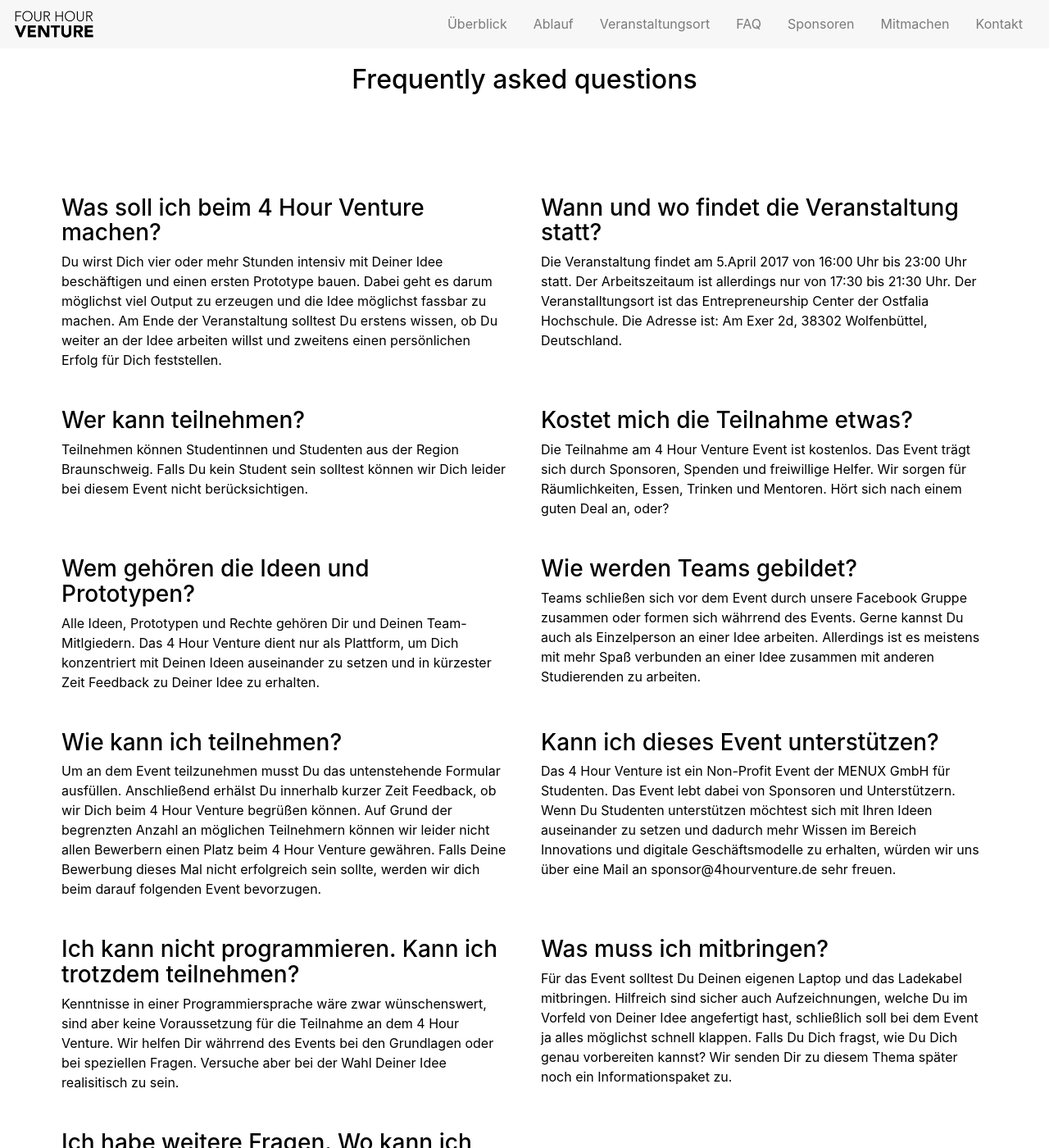
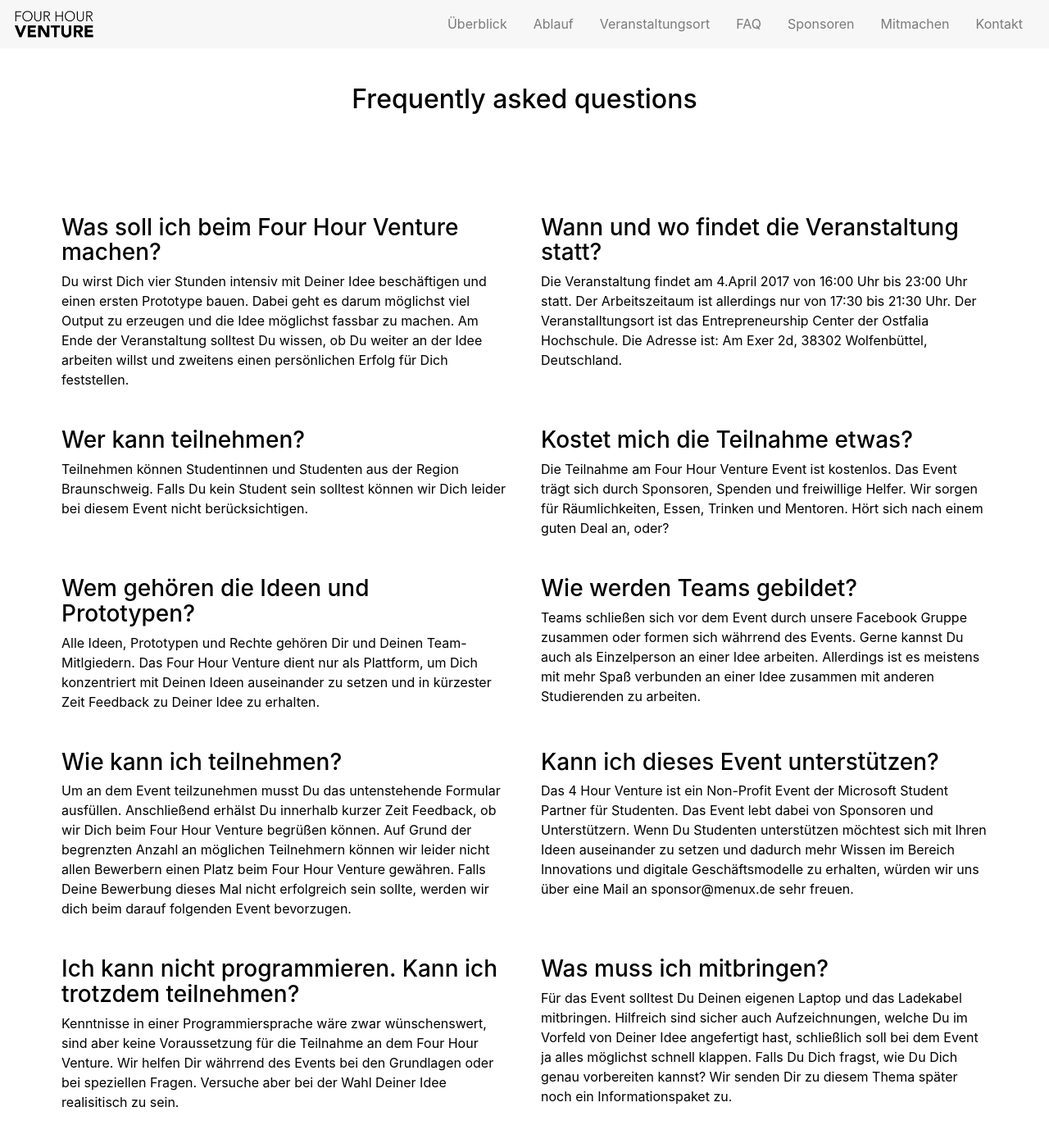
Before and after one commit to Menux/4-Hour-Venture, a Jekyll site: the page built from index.html, in a window 1280 px wide and 1400 px high, scrolled down 3278 px. Shown: the whole window at 82% size. Built offline with Jekyll 4.4.1, drawn with Linux system fonts in a browser that asks for light colours; nearby versions of some CDN libraries; some of the changed text lies outside the part shown.

Commit message:
Updated files based on event date changed

```diff
--- a/_layouts/default.html
+++ b/_layouts/default.html
@@ -14,14 +15,15 @@
     <meta name="publisher" content="MENUX GmbH">
     <meta name="copyright" content="MENUX GmbH">
     <meta name="description" content="Das 4 Hour Venture ist ein Non-Profit Event für Studierende aus der Region Braunschweig. Bei dem Event werden innerhalb von 4 Stunden Ideen zu ersten Prototypen.">
-    <meta name="keywords" content="4 Hour Venture, Four Hour Venture, Startup Weekend, Braunschweig Startup, Braunschweig, Startups in Braunschweig, Startup Event Braunschweig, MENUX, MENUX GmbH, Startup Ostfalia, Startup Wolfsburg, Braunschweig Startup, Wolfsburg Startups, Startup Event">
+    <meta name="keywords" content="Four Hour Venture, Four Hour Venture, Startup Weekend, Braunschweig Startup, Braunschweig, Startups in Braunschweig, Startup Event Braunschweig, MENUX, MENUX GmbH, Startup Ostfalia, Startup Wolfsburg, Braunschweig Startup, Wolfsburg Startups, Startup Event">
     <meta name="page-topic" content="Wirtschaft">
-    <meta name="audience" content="Alle"><meta http-equiv="content-language" content="de">
+    <meta name="audience" content="Alle">
+    <meta http-equiv="content-language" content="de">
     <meta name="robots" content="index, follow">
     <meta name="DC.Creator" content="MENUX GmbH">
     <meta name="DC.Publisher" content="MENUX GmbH">
     <meta name="DC.Rights" content="MENUX GmbH">
-    <meta name="DC.Description" content="Das 4 Hour Venture ist ein Non-Profit Event für Studierende aus der Region Braunschweig. Bei dem Event werden innerhalb von 4 Stunden Ideen zu ersten Prototypen.">
+    <meta name="DC.Description" content="Das Four Hour Venture ist ein Non-Profit Event für Studierende aus der Region Braunschweig. Bei dem Event werden innerhalb von Four Stunden Ideen zu ersten Prototypen.">
     <meta name="DC.Language" content="de">
 
     <!-- FONTS -->
@@ -31,6 +33,7 @@
     <link rel="stylesheet" href="assets/css/main.css">
     <link rel="stylesheet" href="https://maxcdn.bootstrapcdn.com/font-awesome/4.7.0/css/font-awesome.min.css">
 </head>
+
 <body onload="loadScript()">
 
     <nav class="navbar navbar-toggleable-md navbar-light bg-faded fixed-top">
@@ -72,18 +75,17 @@
         </div>
     </nav>
 
-
     {{ content }}
 
     <div class="container">
         <footer id="footer-sponsors-support">
 
             <p class="text-center footer-legal">
-                Copyright &copy; 4 Hour Venture Events.
-                <span class="footer-grey">Ein Projekt der MENUX GmbH</span> |
+                <span class="footer-grey">Ein Event der Microsoft Student Partner Deutschland</span> |
                 <a href="https://www.menux.de/impressum" target="_blank">Impressum</a> |
                 <a href="/datenschutz">Datenschutz</a>
                 <br />
+                We ❤ Open Source.<br />
                 <span class="footer-small">Bearbeite diese Seite auf <i class="fa fa-github" aria-hidden="true"></i>
           <a href="https://github.com/MENUX/4-Hour-Venture" target="_blank">GitHub</a>.</span>
             </p>
@@ -104,4 +106,5 @@
     <script src="assets/js/jquery.countdown.min.js" type="text/javascript"></script>
     <script src="assets/js/script.js" type="text/javascript"></script>
 </body>
+
 </html>
--- a/assets/js/script.js
+++ b/assets/js/script.js
@@ -20,7 +20,7 @@ $(function() {
 
 // ## Count Down
 $(function() {
-    $("#countdown").countdown("2017/04/05 17:00:00", {elapse: true}).on('update.countdown', function(event) {
+    $("#countdown").countdown("2017/04/04 17:00:00", {elapse: true}).on('update.countdown', function(event) {
         if (event.elapsed && event.strftime('%H') === "06") {
             $(this).text(event.strftime('Das Event ist schon zu Ende. Bis zum nächsten Mal.'));
         } else if (event.elapsed) {
--- a/index.html
+++ b/index.html
@@ -1,13 +1,12 @@
 ---
 layout: default
 ---
-
 <div id="start-header">
     <div class="container">
         <div id="start-into">
             <img src="{{site.baseurl}}/assets/images/logo.png" width="100%" />
             <h3><strong>Das Rapid Prototyping Event für Studierende.</strong></h3>
-            <p>5.April 2017 @ Entrepreneurship Center / Ostfalia Hochschule Wolfenbüttel.</p>
+            <p>4.April 2017 @ Entrepreneurship Center / Ostfalia Hochschule Wolfenbüttel.</p>
             <div id="countdown"></div>
         </div>
     </div>
@@ -17,33 +16,25 @@ layout: default
 <div class="container" id="about">
     <div class="row">
         <div class="col-md-6">
-      <h2>Was macht das 4 Hour Venture aus?</h2>
+            <h2>Was ist das Four Hour Venture?</h2>
             <p>
-          Das <strong>4 Hour Venture</strong> ist ein kostenloses Event für Studierende,
-          um internetbasierte oder informationsbasierte Geschäftsmodelle schnell zu ausprobieren und erste Prototypen zu bauen.
-          Man kann das 4 Hour Venture Event auch als Startup Weekend auf Steroiden bezeichnen.
+                Das <strong>Four Hour Venture</strong> ist ein kostenloses Event für Studierende, um internetbasierte oder informationsbasierte Geschäftsmodelle schnell zu ausprobieren und erste Prototypen zu bauen. Man kann das Four Hour Venture Event
+                auch als Startup Weekend auf Steroiden bezeichnen.
             </p>
 
             <p>
-        Egal ob kleines Web-Tool, erster Webshop oder Papierprototype. Mit dem Format 4 Hour Venture wollen
-        wir zeigen, welche produktiven Fähigkeiten in Dir stecken und Dich
-        so darauf vorbereiten kreative Lösungen in kürzester Zeit zu erarbeiten. Ob Du die erlernten
-        Fähigkeiten anschließend in Deinem eigenen Unternehmen oder in einer Festanstellung
-        nutzst, bleibt Dir überlassen.
+                Egal ob kleines Web-Tool, erster Webshop oder Papierprototype. Mit dem Format Four Hour Venture wollen wir zeigen, welche produktiven Fähigkeiten in Dir stecken und Dich so darauf vorbereiten kreative Lösungen in kürzester Zeit zu erarbeiten. Ob Du die
+                erlernten Fähigkeiten anschließend in Deinem eigenen Unternehmen oder in einer Festanstellung nutzst, bleibt Dir überlassen.
             </p>
 
             <p>
-        Wir helfen Dir aber nicht nur bei den ersten Schritten. Mit dem Netzwerk und den Möglichkeiten des
-        Entrpreneurship Centers können wir Dich nach dem Event unterstützen,
-        an Deiner Idee weiter zu arbeiten. Gezwungen dazu bist Du aber keineswegs.
-        Betrachte das 4 Hour Venture als Möglichkeit Deine Ideen ohne Risiko zu testen.
+                Wir helfen Dir aber nicht nur bei den ersten Schritten. Mit dem Netzwerk und den Möglichkeiten des Entrpreneurship Centers können wir Dich nach dem Event unterstützen, an Deiner Idee weiter zu arbeiten. Gezwungen dazu bist Du aber keineswegs. Betrachte
+                das Four Hour Venture als Möglichkeit Deine Ideen ohne Risiko zu testen.
             </p>
 
             <p>
-        Das 4 Hour Venture ist ein studentisches Non-Profit Event. Veranstalter des Events ist die
-        MENUX GmbH mit Unterstützung vom Entrepreneuership Center und der Microsoft
-        Deutschland GmbH. Das Event findet am 5.April 2017 statt. Wir frseuen
-        uns auf Deine Teilnahme und Deinen ersten Prototype Deiner Idee.
+                Das Four Hour Venture ist ein studentisches Non-Profit Event. Veranstalter des Events sind die Microsoft Student Partner mit Unterstützung vom Entrepreneuership Center, Creative Spielraum, Microsoft und MENUX. Das Event findet am 4.April 2017 statt. Wir
+                frseuen uns auf Deine Teilnahme und Deinen ersten Prototype Deiner Idee.
             </p>
         </div>
         <div class="col-md-6">
@@ -54,7 +45,7 @@ layout: default
 
 <!-- Schedule -->
 <div class="container" id="schedule">
-    <h2 class="text-center">Ablauf des 4 Hour Venture</h2>
+    <h2 class="text-center">Ablauf des Four Hour Venture</h2>
 
     <div class="row">
         <div class="col-sm-12 col-md-4">
@@ -120,7 +111,7 @@ layout: default
         </div>
         <div class="col-md-4 col-sm-12">
 
-        <h4>Veranstaltungstag: 5.April 2017</h4>
+            <h4>Veranstaltungstag: 4.April 2017</h4>
             <table class="table table-inverse col-12" id="timetable">
                 <tr>
                     <td>
@@ -230,9 +221,7 @@ layout: default
                             <img src="{{site.baseurl}}/assets/images/ostfalia-hochschule.png" width="100%" />
                             <h4>Entrepreneurship Center der Ostfalia Hochschule</h4>
                             <p>
-                              Am Exer 2d<br>
-                              38302 Wolfenbüttel<br>
-                              Deutschland
+                                Am Exer 2d<br> 38302 Wolfenbüttel<br> Deutschland
                             </p>
                             <p><a href="https://goo.gl/maps/k2qrHMw8TTs" target="_blank">In Google Maps öffnen</a></p>
                         </div>
@@ -250,22 +239,17 @@ layout: default
 
     <div class="row">
         <div class="col-md-6">
-        <h3>Was soll ich beim 4 Hour Venture machen?</h3>
+            <h3>Was soll ich beim Four Hour Venture machen?</h3>
             <p>
-          Du wirst Dich vier oder mehr Stunden intensiv mit Deiner Idee beschäftigen
-          und einen ersten Prototype bauen. Dabei geht es darum möglichst viel
-          Output zu erzeugen und die Idee möglichst fassbar zu machen. Am Ende der
-          Veranstaltung solltest Du erstens wissen, ob Du weiter an der Idee arbeiten willst
-          und zweitens einen persönlichen Erfolg für Dich feststellen.
+                Du wirst Dich vier Stunden intensiv mit Deiner Idee beschäftigen und einen ersten Prototype bauen. Dabei geht es darum möglichst viel Output zu erzeugen und die Idee möglichst fassbar zu machen. Am Ende der Veranstaltung solltest Du wissen, ob Du weiter
+                an der Idee arbeiten willst und zweitens einen persönlichen Erfolg für Dich feststellen.
             </p>
         </div>
         <div class="col-md-6">
             <h3>Wann und wo findet die Veranstaltung statt?</h3>
             <p>
-          Die Veranstaltung findet am 5.April 2017 von 16:00 Uhr bis 23:00 Uhr statt.
-          Der Arbeitszeitaum ist allerdings nur von 17:30 bis 21:30 Uhr. Der Veranstalltungsort ist
-          das Entrepreneurship Center der Ostfalia Hochschule. Die Adresse ist: Am Exer 2d,
-          38302 Wolfenbüttel, Deutschland.
+                Die Veranstaltung findet am 4.April 2017 von 16:00 Uhr bis 23:00 Uhr statt. Der Arbeitszeitaum ist allerdings nur von 17:30 bis 21:30 Uhr. Der Veranstalltungsort ist das Entrepreneurship Center der Ostfalia Hochschule. Die Adresse ist: Am Exer 2d, 38302
+                Wolfenbüttel, Deutschland.
             </p>
         </div>
     </div>
@@ -273,15 +257,11 @@ layout: default
     <div class="row">
         <div class="col-md-6">
             <h3>Wer kann teilnehmen?</h3>
-        <p>Teilnehmen können Studentinnen und Studenten aus der Region Braunschweig.
-          Falls Du kein Student  sein solltest können wir Dich leider bei diesem
-          Event nicht berücksichtigen.</p>
+            <p>Teilnehmen können Studentinnen und Studenten aus der Region Braunschweig. Falls Du kein Student sein solltest können wir Dich leider bei diesem Event nicht berücksichtigen.</p>
         </div>
         <div class="col-md-6">
             <h3>Kostet mich die Teilnahme etwas?</h3>
-        <p>Die Teilnahme am 4 Hour Venture Event ist kostenlos. Das Event trägt sich
-          durch Sponsoren, Spenden und freiwillige Helfer. Wir sorgen für Räumlichkeiten,
-          Essen, Trinken und Mentoren. Hört sich nach einem guten Deal an, oder?</p>
+            <p>Die Teilnahme am Four Hour Venture Event ist kostenlos. Das Event trägt sich durch Sponsoren, Spenden und freiwillige Helfer. Wir sorgen für Räumlichkeiten, Essen, Trinken und Mentoren. Hört sich nach einem guten Deal an, oder?</p>
         </div>
     </div>
 
@@ -289,18 +269,14 @@ layout: default
         <div class="col-md-6">
             <h3>Wem gehören die Ideen und Prototypen?</h3>
             <p>
-          Alle Ideen, Prototypen und Rechte gehören Dir und Deinen Team-Mitlgiedern.
-          Das 4 Hour Venture dient nur als Plattform, um Dich konzentriert mit Deinen
-          Ideen auseinander zu setzen und in kürzester Zeit Feedback zu Deiner Idee zu erhalten.
+                Alle Ideen, Prototypen und Rechte gehören Dir und Deinen Team-Mitlgiedern. Das Four Hour Venture dient nur als Plattform, um Dich konzentriert mit Deinen Ideen auseinander zu setzen und in kürzester Zeit Feedback zu Deiner Idee zu erhalten.
             </p>
         </div>
         <div class="col-md-6">
             <h3>Wie werden Teams gebildet?</h3>
             <p>
-          Teams schließen sich vor dem Event durch unsere Facebook Gruppe zusammen oder formen sich währrend des Events.
-          Gerne kannst Du auch als Einzelperson an einer Idee arbeiten. Allerdings ist
-          es meistens mit mehr Spaß verbunden an einer Idee zusammen mit anderen Studierenden
-          zu arbeiten.
+                Teams schließen sich vor dem Event durch unsere Facebook Gruppe zusammen oder formen sich währrend des Events. Gerne kannst Du auch als Einzelperson an einer Idee arbeiten. Allerdings ist es meistens mit mehr Spaß verbunden an einer Idee zusammen mit
+                anderen Studierenden zu arbeiten.
             </p>
         </div>
     </div>
@@ -309,22 +285,15 @@ layout: default
         <div class="col-md-6">
             <h3>Wie kann ich teilnehmen?</h3>
             <p>
-          Um an dem Event teilzunehmen musst Du das untenstehende Formular ausfüllen.
-          Anschließend erhälst Du innerhalb kurzer Zeit Feedback, ob wir Dich beim 4 Hour Venture
-          begrüßen können. Auf Grund der begrenzten Anzahl an möglichen Teilnehmern können wir leider
-          nicht allen Bewerbern einen Platz beim 4 Hour Venture gewähren. Falls Deine
-          Bewerbung dieses Mal nicht erfolgreich sein sollte, werden wir dich beim darauf
-          folgenden Event bevorzugen.
+                Um an dem Event teilzunehmen musst Du das untenstehende Formular ausfüllen. Anschließend erhälst Du innerhalb kurzer Zeit Feedback, ob wir Dich beim Four Hour Venture begrüßen können. Auf Grund der begrenzten Anzahl an möglichen Teilnehmern können wir
+                leider nicht allen Bewerbern einen Platz beim Four Hour Venture gewähren. Falls Deine Bewerbung dieses Mal nicht erfolgreich sein sollte, werden wir dich beim darauf folgenden Event bevorzugen.
             </p>
         </div>
         <div class="col-md-6">
             <h3>Kann ich dieses Event unterstützen?</h3>
             <p>
-          Das 4 Hour Venture ist ein Non-Profit Event der MENUX GmbH für Studenten.
-          Das Event lebt dabei von Sponsoren und Unterstützern. Wenn Du Studenten
-          unterstützen möchtest sich mit Ihren Ideen auseinander zu setzen und dadurch
-          mehr Wissen im Bereich Innovations und digitale Geschäftsmodelle zu erhalten,
-          würden wir uns über eine Mail an sponsor@4hourventure.de sehr freuen.
+                Das 4 Hour Venture ist ein Non-Profit Event der Microsoft Student Partner für Studenten. Das Event lebt dabei von Sponsoren und Unterstützern. Wenn Du Studenten unterstützen möchtest sich mit Ihren Ideen auseinander zu setzen und dadurch mehr Wissen im
+                Bereich Innovations und digitale Geschäftsmodelle zu erhalten, würden wir uns über eine Mail an sponsor@menux.de sehr freuen.
         </div>
     </div>
 
@@ -332,20 +301,15 @@ layout: default
         <div class="col-md-6">
             <h3>Ich kann nicht programmieren. Kann ich trotzdem teilnehmen?</h3>
             <p>
-          Kenntnisse in einer Programmiersprache wäre zwar wünschenswert, sind aber keine
-          Voraussetzung für die Teilnahme an dem 4 Hour Venture. Wir helfen Dir währrend
-          des Events bei den Grundlagen oder bei speziellen Fragen. Versuche aber bei der
-          Wahl Deiner Idee realisitisch zu sein.
+                Kenntnisse in einer Programmiersprache wäre zwar wünschenswert, sind aber keine Voraussetzung für die Teilnahme an dem Four Hour Venture. Wir helfen Dir währrend des Events bei den Grundlagen oder bei speziellen Fragen. Versuche aber bei der Wahl Deiner
+                Idee realisitisch zu sein.
             </p>
         </div>
         <div class="col-md-6">
             <h3>Was muss ich mitbringen?</h3>
             <p>
-          Für das Event solltest Du Deinen eigenen Laptop und das Ladekabel mitbringen.
-          Hilfreich sind sicher auch Aufzeichnungen, welche Du im Vorfeld von Deiner
-          Idee angefertigt hast, schließlich soll bei dem Event ja alles möglichst schnell
-          klappen. Falls Du Dich fragst, wie Du Dich genau vorbereiten kannst? Wir senden
-          Dir zu diesem Thema später noch ein Informationspaket zu.
+                Für das Event solltest Du Deinen eigenen Laptop und das Ladekabel mitbringen. Hilfreich sind sicher auch Aufzeichnungen, welche Du im Vorfeld von Deiner Idee angefertigt hast, schließlich soll bei dem Event ja alles möglichst schnell klappen. Falls Du
+                Dich fragst, wie Du Dich genau vorbereiten kannst? Wir senden Dir zu diesem Thema später noch ein Informationspaket zu.
             </p>
         </div>
     </div>
@@ -353,9 +317,7 @@ layout: default
         <div class="col-md-6">
             <h3>Ich habe weitere Fragen. Wo kann ich mich melden?</h3>
             <p>
-            Fragen kannst Du jederzeit an 4hourventure@menux.de senden. Bitte denke
-            daran, dass wir das 4 Hour Venture Event auch neben unserem Studium
-            betreiben und deshalb antworten manchmal etwas länger dauern können.
+                Fragen kannst Du jederzeit an fourhourventure@menux.de senden. Bitte denke daran, dass wir das Four Hour Venture Event auch neben unserem Studium betreiben und deshalb antworten manchmal etwas länger dauern können.
             </p>
         </div>
         <div class="col-md-6">
@@ -371,52 +333,64 @@ layout: default
         <h2 class="text-center footer-title-h3">Unsere Sponsoren & Unterstützer</h2>
         <div class="row">
             <div class="col-md-6">
-            <a href="http://www.ostfalia.de/cms/de/?ref=4HourVenutre" target="_blank">
-              <img src="{{site.baseurl}}/assets/images/ostfalia-hochschule.png" width="100%" />
+                <a href="http://www.ostfalia.de/cms/de/?ref=FourHourVenutre" target="_blank">
+                    <img src="{{site.baseurl}}/assets/images/ostfalia-hochschule.png" width="100%" alt="Ostfalia Hochschule" />
                 </a>
             </div>
             <div class="col-md-6">
-            <a href="http://www.entrepreneurship-center.de/?ref=4HourVenutre" target="_blank">
-              <img src="{{site.baseurl}}/assets/images/enrepreneuership-center.png" width="100%" />
+                <a href="http://www.entrepreneurship-center.de/?ref=FourHourVenutre" target="_blank">
+                    <img src="{{site.baseurl}}/assets/images/enrepreneuership-center.png" width="100%" alt="Entrepreneurship Center" />
+                </a>
+            </div>
+            <div class="col-md-6 ">
+                <a href="https://www.microsoft.com/?ref=FourHourVenutre" target="_blank">
+                    <img src="{{site.baseurl}}/assets/images/microsoft-logo.png" width="100%" alt="Microsoft GmbH" />
                 </a>
             </div>
             <div class="col-md-6">
-            <a href="https://www.menux.de/?ref=4HourVenutre" target="_blank">
-              <img src="{{site.baseurl}}/assets/images/menux-logo.png" width="100%" />
-            </a>
-          </div>
-          <div class="col-md-6 ">
-            <a href="https://www.microsoft.com/?ref=4HourVenutre" target="_blank">
-              <img src="{{site.baseurl}}/assets/images/microsoft-logo.png" width="100%" />
+                <a href="https://www.menux.de/?ref=FourHourVenutre" target="_blank">
+                    <img src="{{site.baseurl}}/assets/images/menux-logo.png" width="100%" alt="MENUX GmbH" />
                 </a>
             </div>
             <div class="col-md-6">
-            <a href="http://www.deinspielraum.com/?ref=4HourVenutre" target="_blank">
-                <img src="{{site.baseurl}}/assets/images/spielraum-logo.png" width="100%" />
+                <a href="hhttp://www.deinspielraum.com/?ref=FourHourVenutre" target="_blank" alt="Creative Spielraum">
+                    <img src="{{site.baseurl}}/assets/images/spielraum-logo.png" width="100%" alt="Spielraum" />
                 </a>
             </div>
         </div>
     </div>
 </div>
 
-
 <!-- Partipant -->
 <div id="participants">
     <div class="container">
-      <h2 class="text-center footer-title-h3">Beim 4 Hour Venture teilnehmen</h2>
+        <h2 class="text-center footer-title-h3">Beim Four Hour Venture teilnehmen</h2>
         <p id="participants-text">
-        Du hast Dich dazu entschieden, beim 4 Hour Venture dabei zu sein? Cool!
-        Wir freuen uns schon sehr Dich bald bei unserem Event begrüßen zu dürfen.
-        Bitte trage Deine Daten in das folgende Formular ein. Mit dem Absenden des
-        Formulars bestätigst Du, dass Du die <a href="datenschutz" target="_blank">Datenschutzbestimmungen</a>
-        gelesen und akzeptiert hast. Kurze Zusammenfassung: <b>Wir verwenden Deine
+            Du hast Dich dazu entschieden, beim Four Hour Venture dabei zu sein? Cool! Wir freuen uns schon sehr Dich bald bei unserem Event begrüßen zu dürfen. Bitte trage Deine Daten in das folgende Formular ein. Mit dem Absenden des Formulars bestätigst Du, dass
+            Du die <a href="datenschutz" target="_blank">Datenschutzbestimmungen</a> gelesen und akzeptiert hast. Kurze Zusammenfassung: <b>Wir verwenden Deine
         Daten ausschließlich zur Durchführung des Events. Jegliche weitere Nutzung
         ist nur mit Deiner Zustimmung erlaubt</b>.
         </p>
     </div>
 
     <div class="typeform-widget" data-url="https://marcelengelmann.typeform.com/to/d44wwA" data-text="Event Registration" style="width:100%;height:500px; overflow-y: hidden;"></div>
-  <script>(function(){var qs,js,q,s,d=document,gi=d.getElementById,ce=d.createElement,gt=d.getElementsByTagName,id='typef_orm',b='https://s3-eu-west-1.amazonaws.com/share.typeform.com/';if(!gi.call(d,id)){js=ce.call(d,'script');js.id=id;js.src=b+'widget.js';q=gt.call(d,'script')[0];q.parentNode.insertBefore(js,q)}})()</script>
+    <script>
+        (function() {
+            var qs, js, q, s, d = document,
+                gi = d.getElementById,
+                ce = d.createElement,
+                gt = d.getElementsByTagName,
+                id = 'typef_orm',
+                b = 'https://s3-eu-west-1.amazonaws.com/share.typeform.com/';
+            if (!gi.call(d, id)) {
+                js = ce.call(d, 'script');
+                js.id = id;
+                js.src = b + 'widget.js';
+                q = gt.call(d, 'script')[0];
+                q.parentNode.insertBefore(js, q)
+            }
+        })()
+    </script>
 
 </div>
 
@@ -425,13 +399,11 @@ layout: default
     <div class="container">
         <h2 class="text-center footer-title-h3">Kontakt</h2>
         <p id="contact-text">
-        Akteull sind wir ausschließlich per Mail erreichbar. Bitte schreib eine Mail an
-        4hourventure@menux.de. Wir werden Deine Anfrage so schnell wie möglich beantworten.
+            Akteull sind wir ausschließlich per Mail erreichbar. Bitte schreib eine Mail an fourhourventure@menux.de. Wir werden Deine Anfrage so schnell wie möglich beantworten.
         </p>
         <p>
             <br />
-        <h4>Hinweis</h4>
-        Wir nutzen Bildmaterial von Freepik.<br />
+            <h4>Hinweis</h4> Wir nutzen Bildmaterial von Freepik.<br />
             <br />
 
             <a href="http://de.freepik.com/vektoren-kostenlos/arbeitsplatz-desktop-bis-ansicht_828761.htm">Arbeitsplatz Desktop bis Ansicht entworfen durch Freepik</a>
```
Also changed, not shown: other parts of _layouts/default.html (+2 -1 lines), other parts of index.html (+2 -2 lines), assets/images/spielraum-logo.png. Lines whose indentation alone changed are shown as unchanged.
